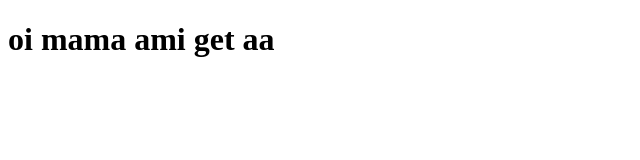
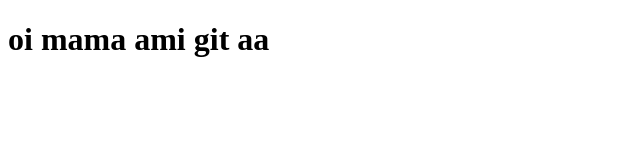
Before and after one commit to Mostofa2097/my-first-website, a plain HTML site: page index.html in a window 1280 px wide. Shown: the full height of the page, 0-640 px from the left. Drawn offline with Linux system fonts and the light colour scheme.

Commit message:
error solve

```diff
--- a/index.html
+++ b/index.html
@@ -7,6 +7,6 @@
     <title>Document</title>
 </head>
 <body>
-    <h1> oi mama ami get aa</h1>
+    <h1> oi mama ami git aa</h1>
 </body>
 </html>
```
